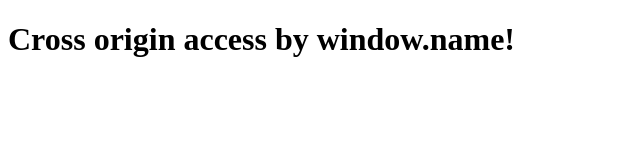
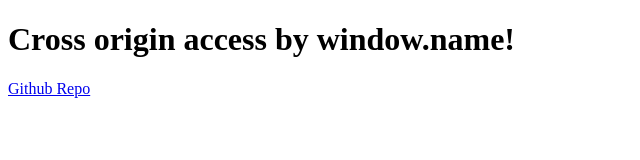
Before and after one commit to cailangwei/windowNameTest, a plain HTML site: page index.html in a window 1280 px wide. Shown: the whole page, without its empty margins (0-640 px from the left). Drawn offline with Linux system fonts and the light colour scheme.

Commit message:
Update index.html

```diff
--- a/index.html
+++ b/index.html
@@ -7,6 +7,7 @@
 </head>
 <body>
     <h1>Cross origin access by window.name!</h1>
+    <a href="https://github.com/zmmbreeze/windowNameTest">Github Repo</a>
     <script type="text/javascript">
     ajax.byWindowName(
         'http://bs.baidu.com/public03/imageplus/ui.html',
```
